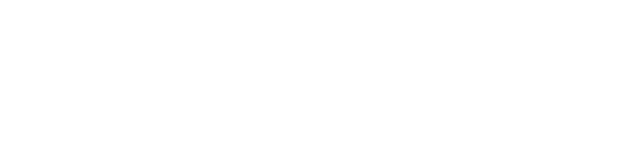
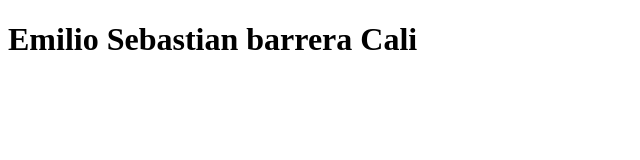
Before and after one commit to ebarrera-2021235/PracticaRepositorio, a plain HTML site: page index.html in a window 1280 px wide. Shown: the whole page, without its empty margins (0-640 px from the left). Drawn offline with Linux system fonts and the light colour scheme.

Commit message:
Agregar letras

```diff
--- a/index.html
+++ b/index.html
@@ -6,6 +6,6 @@
     <title>Practica</title>
 </head>
 <body>
-
+    <h1>Emilio Sebastian barrera Cali</h1>
 </body>
 </html>
```
